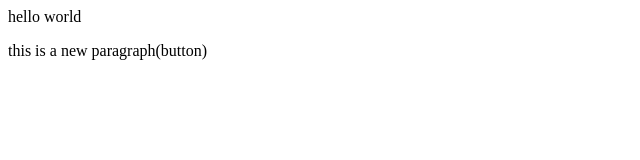
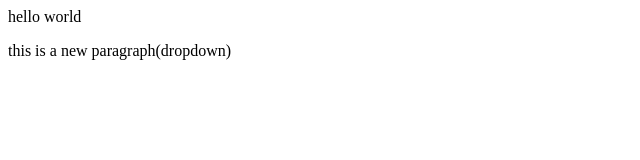
Before and after one commit to richa1101/localrepo, a plain HTML site: page index.html in a window 1280 px wide. Shown: the full height of the page, 0-640 px from the left. Drawn offline with Linux system fonts and the light colour scheme.

Commit message:
Add dropdown

```diff
--- a/index.html
+++ b/index.html
@@ -1,2 +1,2 @@
 <P>hello world</P>
-<p>this is a new paragraph(button)</p>
+<p>this is a new paragraph(dropdown)</p>
```
